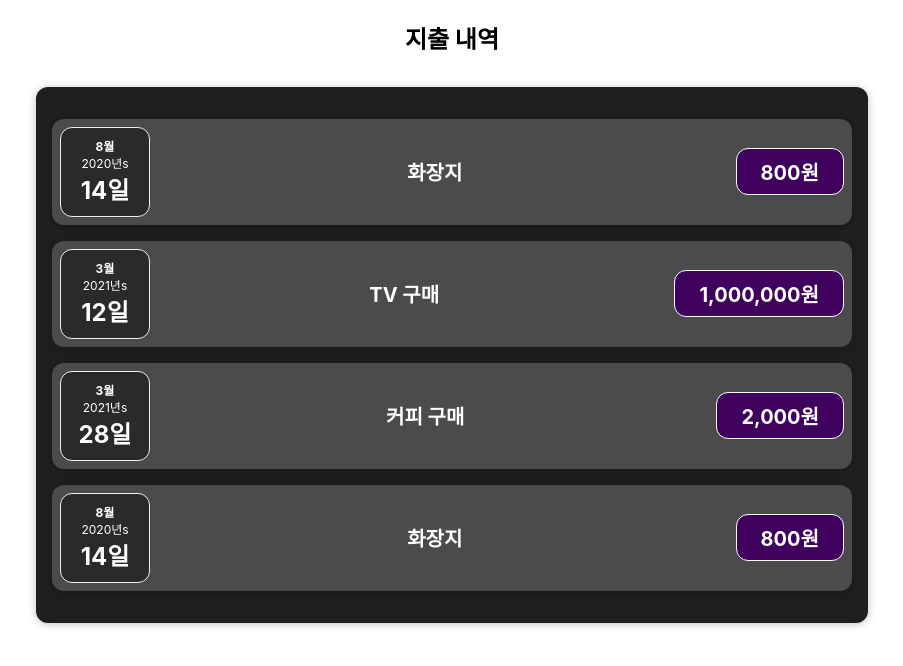
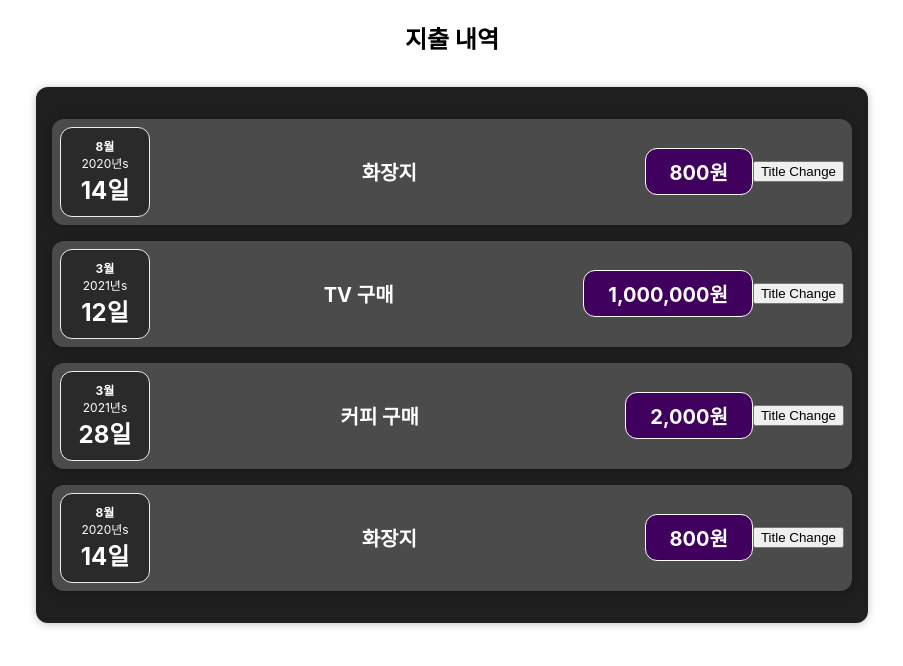
Before and after one commit to TaeHee00/Expenses-List, a React (Create React App) app: page / in a window 1280 px wide. Shown: the top 666 px of the page, without its empty margins (188-1091 px from the left). Built offline with nearby package versions, Linux system fonts and the light colour scheme; the HTML template or start-up script is replaced by a standard one.

Commit message:
item title 수정 버튼 생성
ExpenseItem.js file에 useState import 및 기본적인 틀 구현

```diff
--- a/src/components/ExpenseItem.js
+++ b/src/components/ExpenseItem.js
@@ -1,16 +1,24 @@
+import React, { useState } from 'react';
+
 import './ExpenseItem.css';
 import ExpenseDate from './ExpenseDate'
 import Card from '../UI/Card'
 
 const ExpenseItem = (props) => {
+    const [title, setTitle] = useState(props.title);
+
+    const clickHandler = () => {
+        setTitle('Update!')
+    };
+
     return (
         <Card className="expense-item">
             <ExpenseDate date={props.date}/>
-            {/*강효원 권범수*/}
             <div className="expense-item__description">
-                <h2>{props.title}</h2>
+                <h2>{title}</h2>
                 <div className={"expense-item__price"}>{props.amount.toString().replace(/\B(?<!\.\d*)(?=(\d{3})+(?!\d))/g, ",")}원</div>
             </div>
+            <button onClick={clickHandler}>Title Change</button>
         </Card>
     );
 }
```
